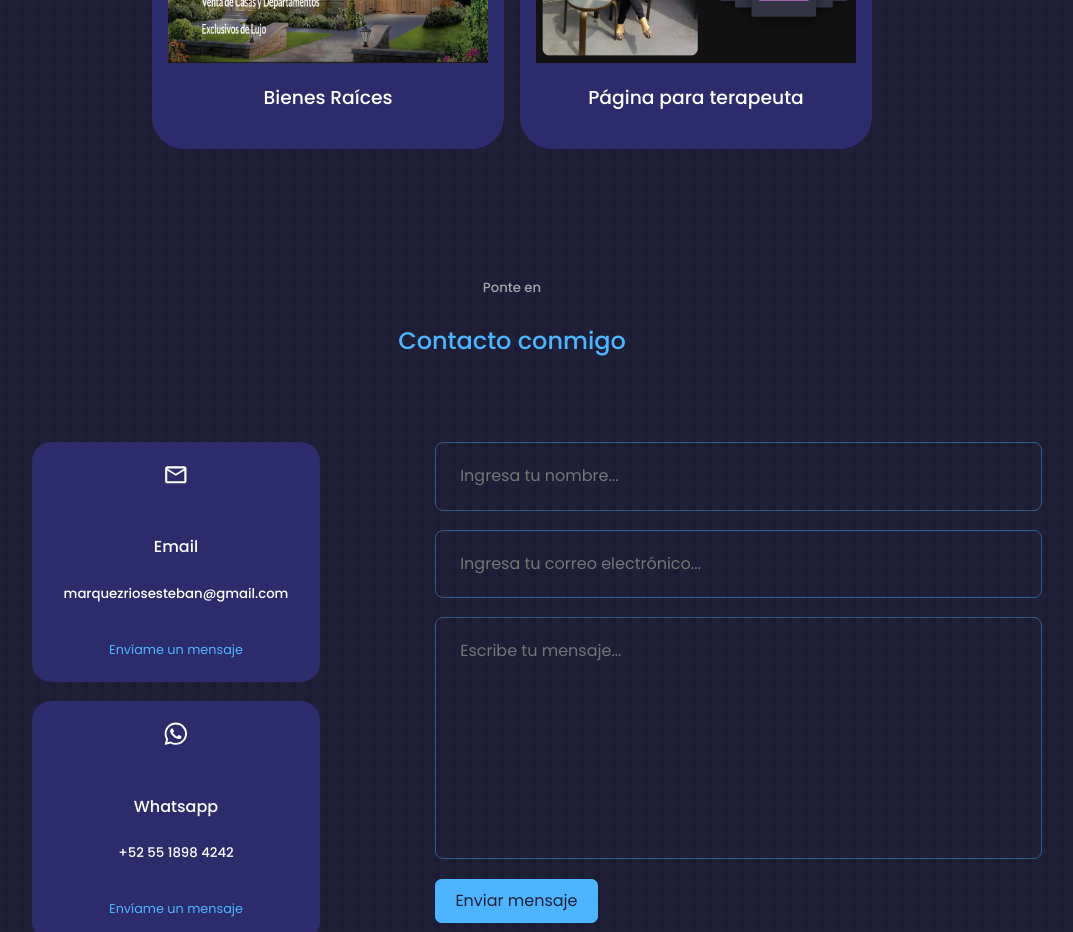
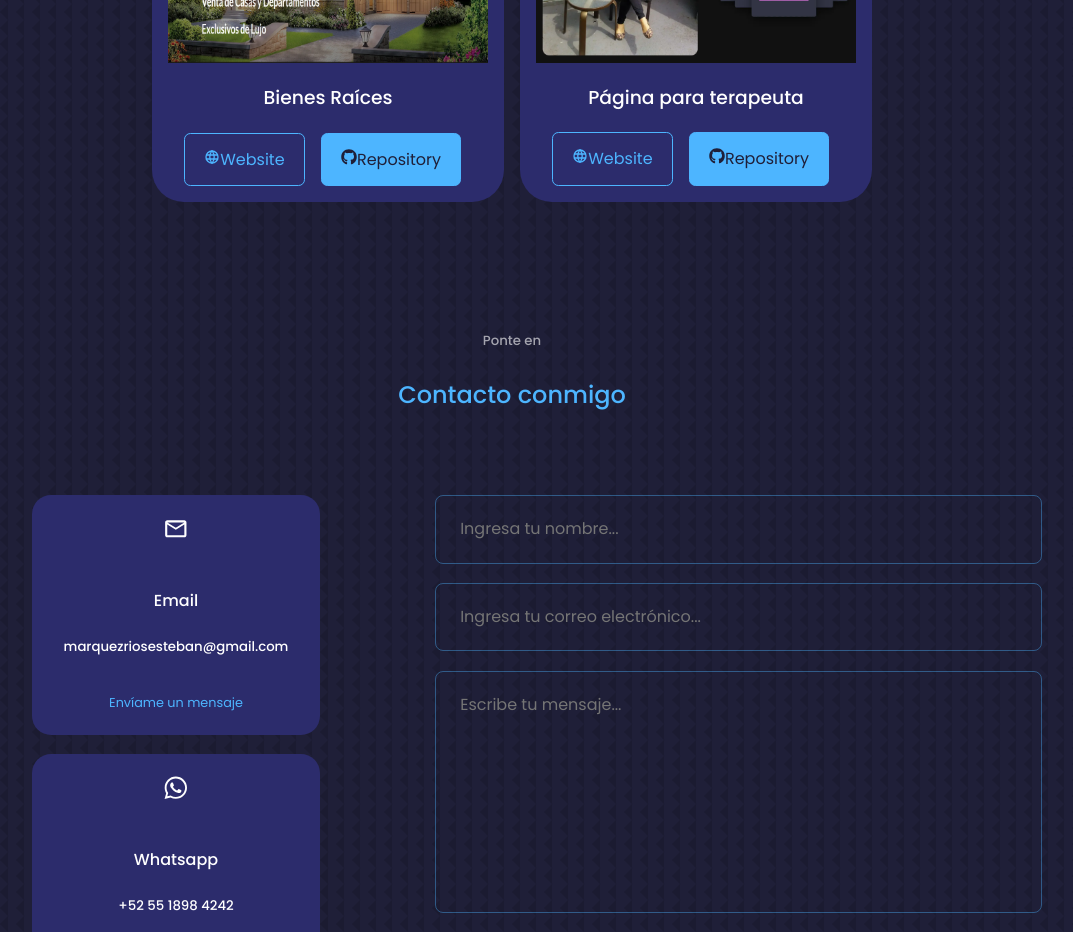
Before and after one commit to estebanmarquez1/portafolio-react, a React (Vite) app: page / in a window 1280 px wide. Shown: the part 3900-4832 px from the top of the page, without its empty margins (128-1201 px from the left). Built offline with nearby package versions, Linux system fonts and the light colour scheme.

Commit message:
Version final 1

```diff
--- a/package.json
+++ b/package.json
@@ -8,7 +8,6 @@
     "@testing-library/user-event": "^13.5.0",
     "@vitejs/plugin-react": "^4.1.0",
     "emailjs-com": "^3.2.0",
-    "gh-pages": "^6.0.0",
     "normalize.css": "^8.0.1",
     "react": "^18.2.0",
     "react-dom": "^18.2.0",
@@ -41,5 +40,8 @@
       "last 1 firefox version",
       "last 1 safari version"
     ]
+  },
+  "devDependencies": {
+    "gh-pages": "^6.0.0"
   }
 }
--- a/src/components/portfolio/Portfolio.jsx
+++ b/src/components/portfolio/Portfolio.jsx
@@ -1,7 +1,7 @@
 import { useState } from 'react'
 import './portfolio.css'
-// import {TbWorld} from 'react-icons/tb'
-// import {FaGithub} from 'react-icons/fa'
+import {TbWorld} from 'react-icons/tb'
+import {FaGithub} from 'react-icons/fa'
 import {FaSass} from 'react-icons/fa'
 import {SiPhp} from 'react-icons/si'
 import HeaderBienesRaicesWebp from '../../assets/headerBienesRaices.webp'
@@ -56,8 +56,8 @@ import Modal from '../modal/Modal'
             </picture>
         </div>
           <h3>Bienes Raíces</h3>
-          {/* <a href="#" className="btn" target='_blank'><TbWorld className='portfolio__item-icon'/>Website</a>
-          <a href="#" className="btn btn-primary" target='_blank'><FaGithub/>Repository</a> */}
+           <a href="#" className="btn" target='_blank'><TbWorld className='portfolio__item-icon'/>Website</a>
+          <a href="#" className="btn btn-primary" target='_blank'><FaGithub/>Repository</a>
 
 
         </article>
@@ -81,8 +81,8 @@ import Modal from '../modal/Modal'
             </picture>
         </div>
           <h3>Página para terapeuta</h3>
-          {/* <a href="#" className="btn" target='_blank'><TbWorld className='portfolio__item-icon'/>Website</a>
-          <a href="#" className="btn btn-primary" target='_blank'><FaGithub/>Repository</a> */}
+          <a href="#" className="btn" target='_blank'><TbWorld className='portfolio__item-icon'/>Website</a>
+          <a href="#" className="btn btn-primary" target='_blank'><FaGithub/>Repository</a>
         </article>
 
 
--- a/vite.config.js
+++ b/vite.config.js
@@ -3,6 +3,5 @@ import react from '@vitejs/plugin-react'
 
 // https://vitejs.dev/config/
 export default defineConfig({
-  plugins: [react()],
-  base: '/portafolio-react/'
+  plugins: [react()]
 })
```
Also changed, not shown: src/components/header/header.css (line endings or trailing spaces), 1 other file (tests, documents, lock files or other folders).
